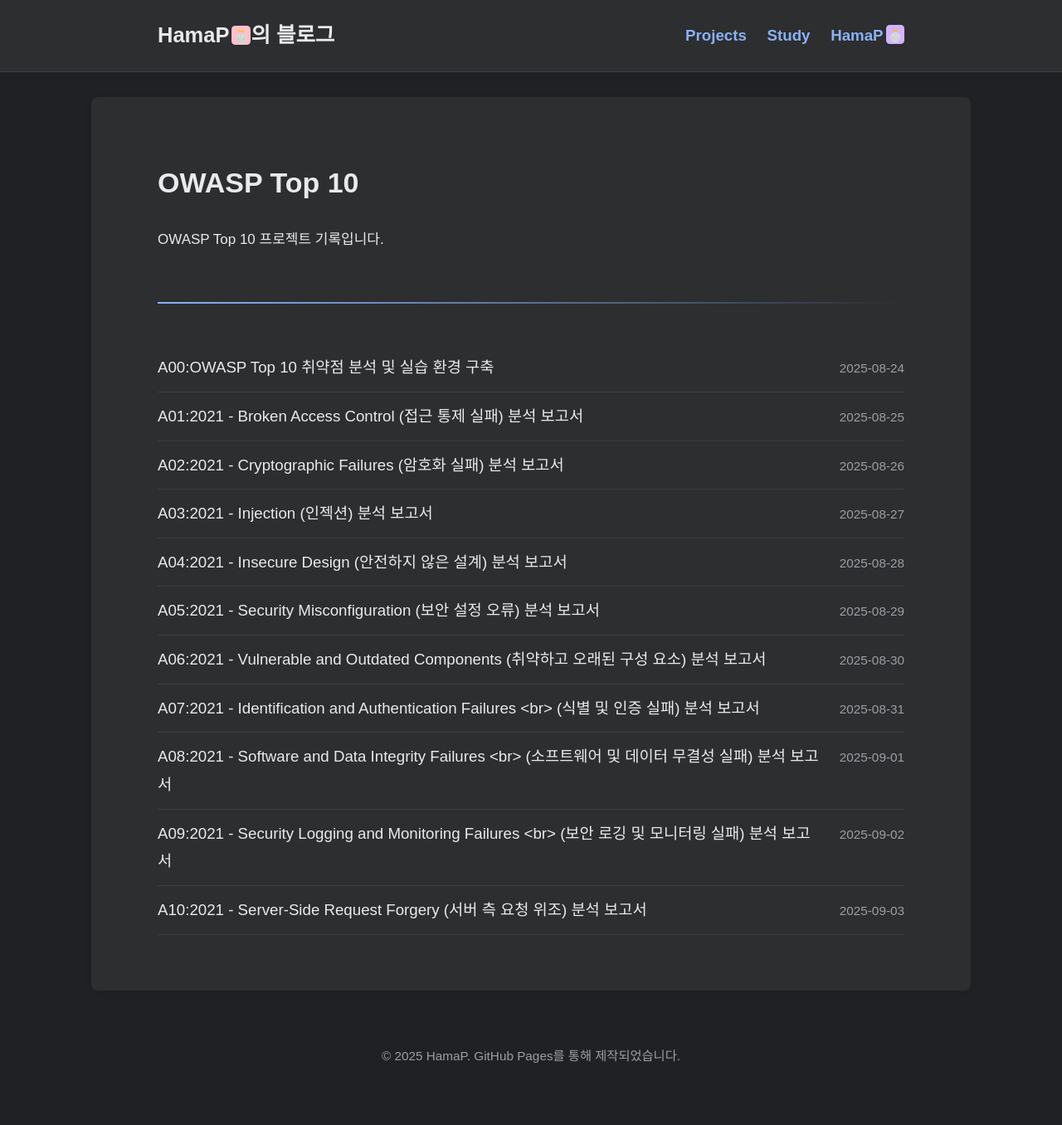
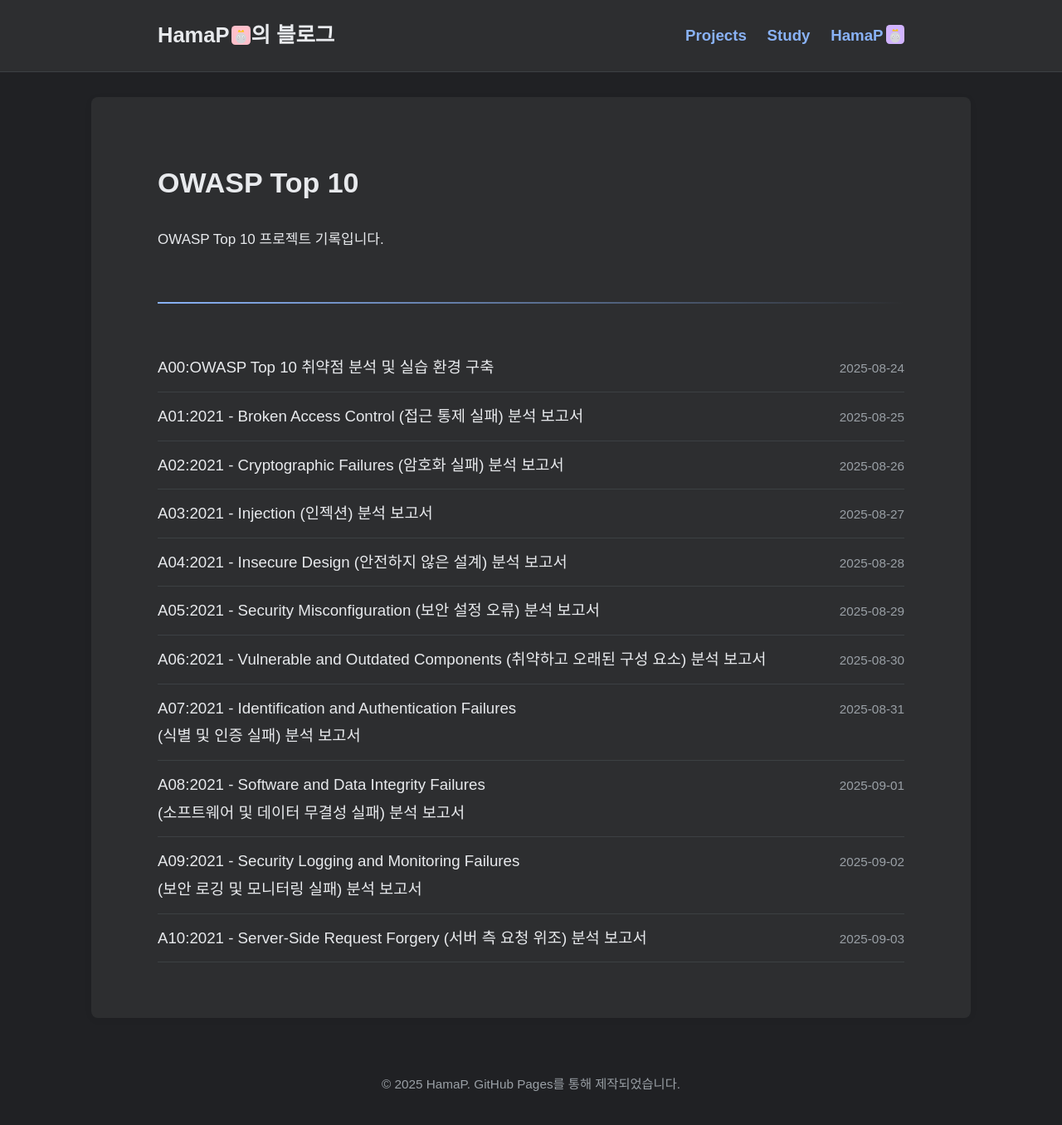
Before and after one commit to HamaP0/HamaP0.github.io, a Jekyll site: the page built from category/OWASP-Top-10.html, in a window 1280 px wide. Shown: the whole page at 83% size. Built offline with Jekyll 4.4.1, drawn with Linux system fonts in a browser that asks for light colours; some web fonts are replaced; before the commit the page ends 1322 px from its top, so only the background shows below that.

Commit message:
Update OWASP-Top-10.html

```diff
--- a/category/OWASP-Top-10.html
+++ b/category/OWASP-Top-10.html
@@ -11,7 +11,7 @@
 <ul class="post-list">
   {% for post in category_posts %}
     <li>
-      <a class="post-link" href="{{ post.url | relative_url }}">{{ post.title | escape }}</a>
+      <a class="post-link" href="{{ post.url | relative_url }}">{{ post.title }}</a>
       <span class="post-meta">{{ post.date | date: "%Y-%m-%d" }}</span>
     </li>
   {% endfor %}
```
